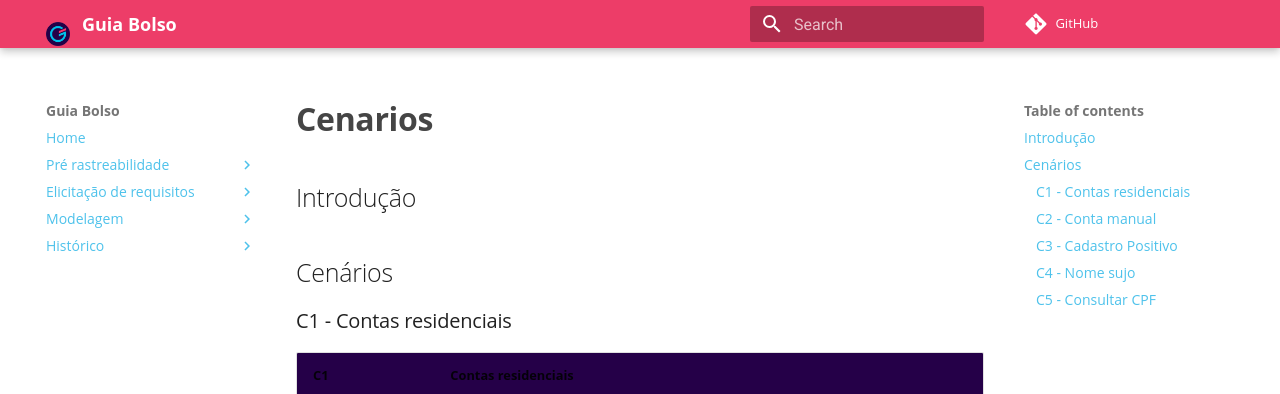
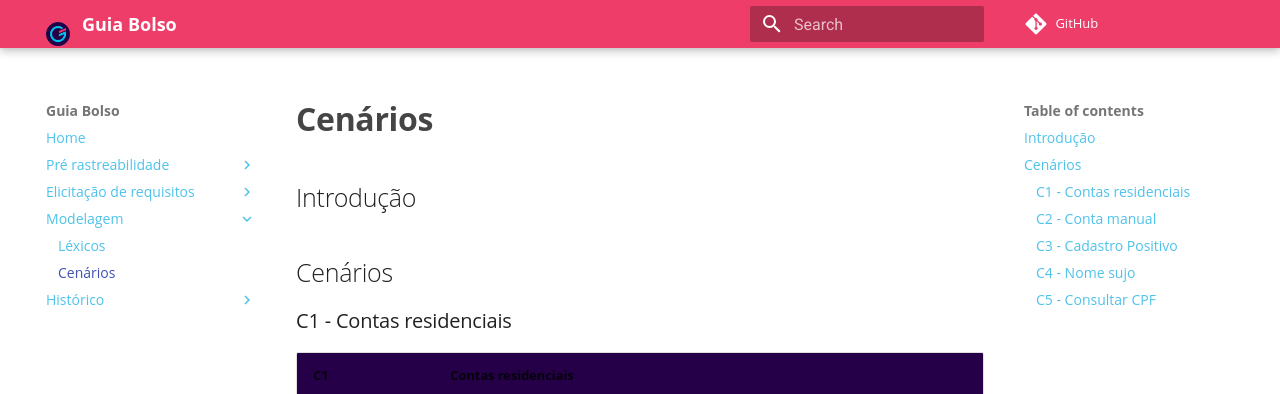
Before and after one commit to fga-disciplinas/2019.1-Guia-Bolso, an MkDocs documentation site: the page built from docs/modelagem/cenarios.md, in a window 1280 px wide and 900 px high. Shown: the top 394 px of the window. Built offline with MkDocs 1.6.1 and Material for MkDocs 9.7.7, drawn with Linux system fonts in a browser that asks for light colours; comment, search, counter and statistics services are not loaded; old or Windows-style settings are respelled for this version of MkDocs; some of the changed lines change nothing that is shown.

Commit message:
Quickfix: adicionando caminho do arquivo cenários

```diff
--- a/mkdocs.yml
+++ b/mkdocs.yml
@@ -34,5 +34,6 @@
     - Storytelling: 'elicitacao-de-requisitos/storytelling.md'
   - Modelagem:
     - Léxicos: 'modelagem/lexicos.md'
+    - Cenários: 'modelagem/cenarios.md'
   - Histórico:
     - Introspecção-v1: 'historico/introspeccao-v1.md'
```
